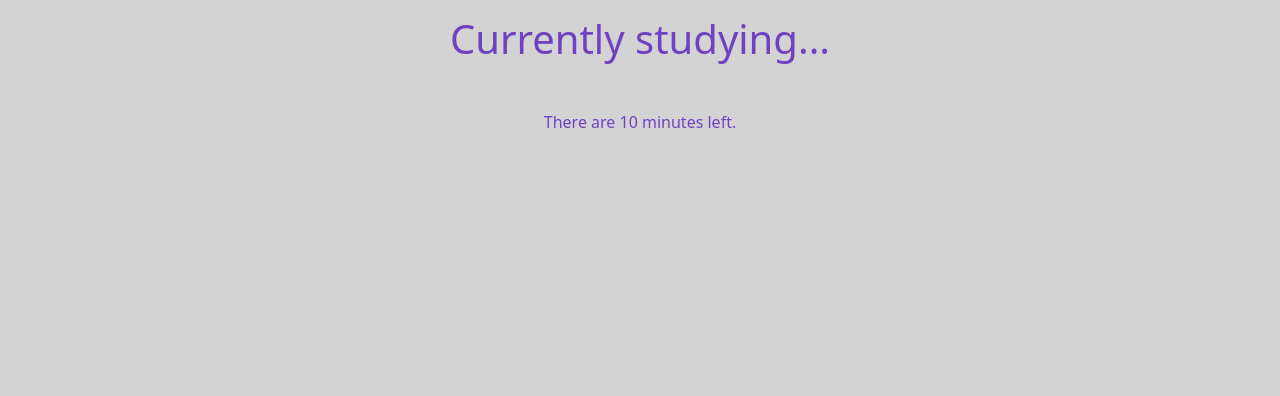
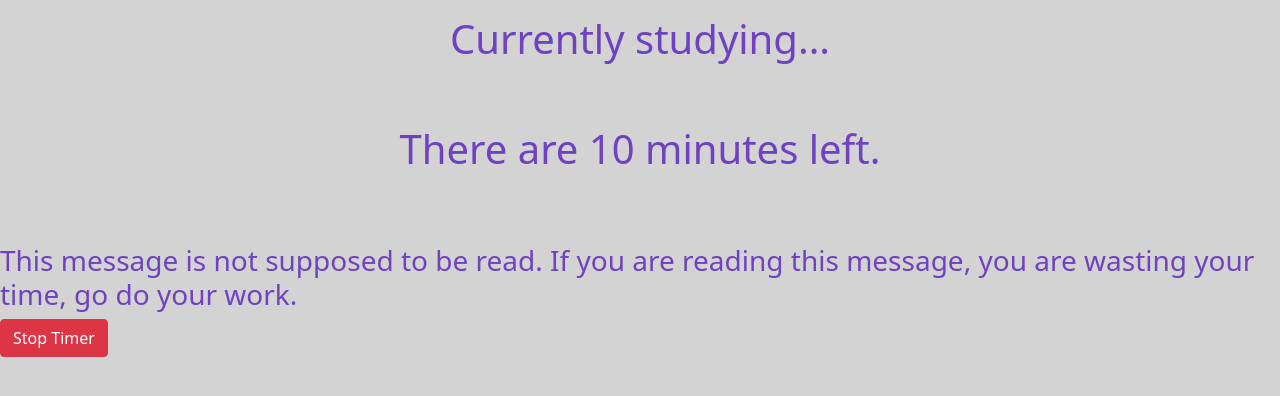
Before and after one commit to EGuo2004/P01, a Flask app: template app/templates/timer.html in a window 1280 px wide. Shown: the top 396 px of the page. Run offline with Flask 2, Linux system fonts and the light colour scheme; the template is opened without the code that fills it: most values are stand-ins (such as "Sample title", 1, 10 or a date in 2020); some libraries are stand-ins or nearby versions.

Commit message:
Update timer.html

```diff
--- a/app/templates/timer.html
+++ b/app/templates/timer.html
@@ -28,7 +28,16 @@
     <center>=
     {% else %}
       <meta http-equiv="refresh" content="60">
-      <p> There are {{minute}} minutes left. </p>
+      <h1>
+        There are {{minute}} minutes left.
+        <br><br>
+      </h1>
+      <h3>
+        This message is not supposed to be read. If you are reading this message, you are wasting your time, go do your work.
+      </h3>
+      <form action="/leave" method="POST">
+        <input class="btn btn-danger" type="submit" name="leave" value="Stop Timer">
+      </form>
     {% endif %}
   </center>
   </body>
```
